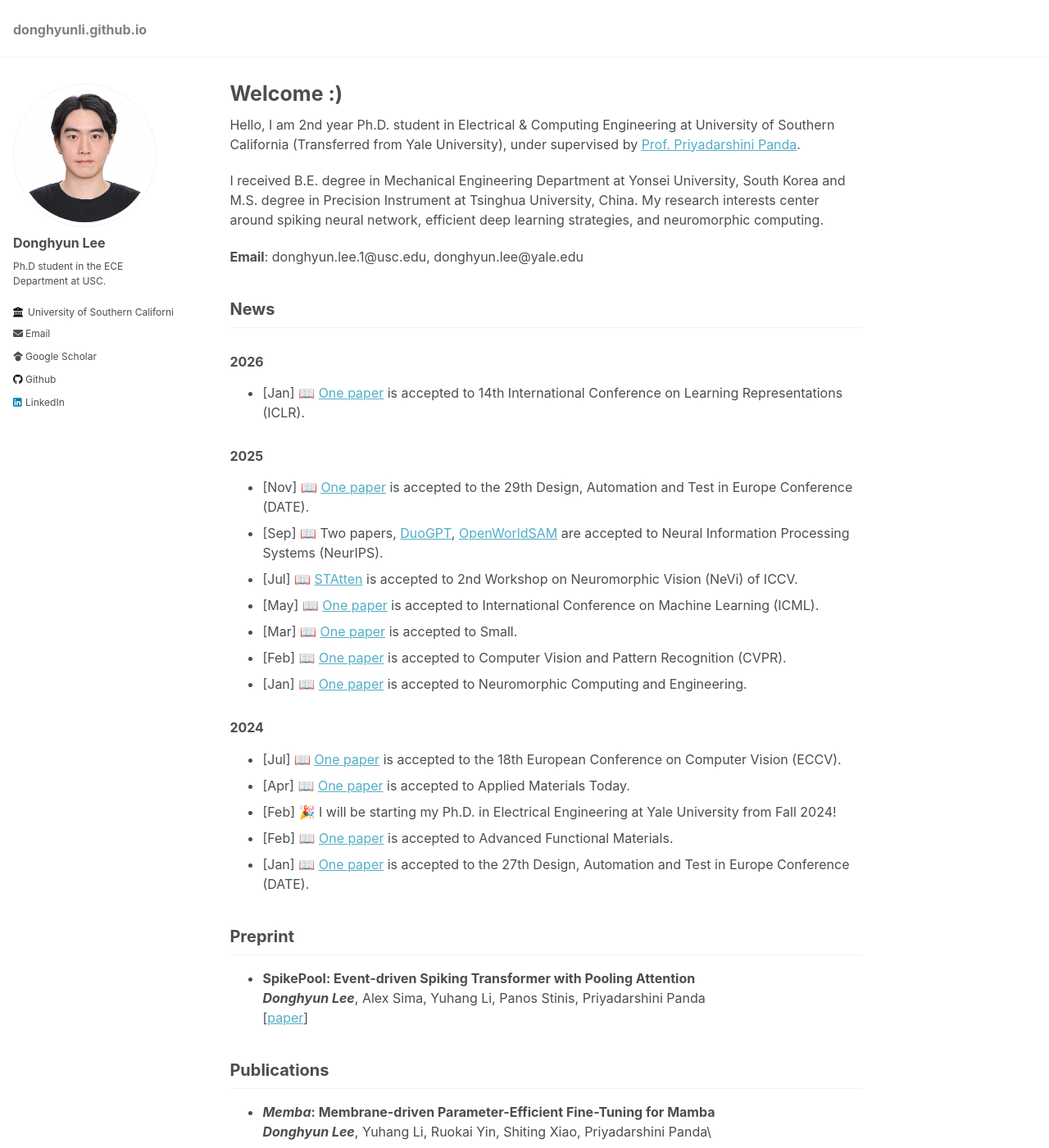
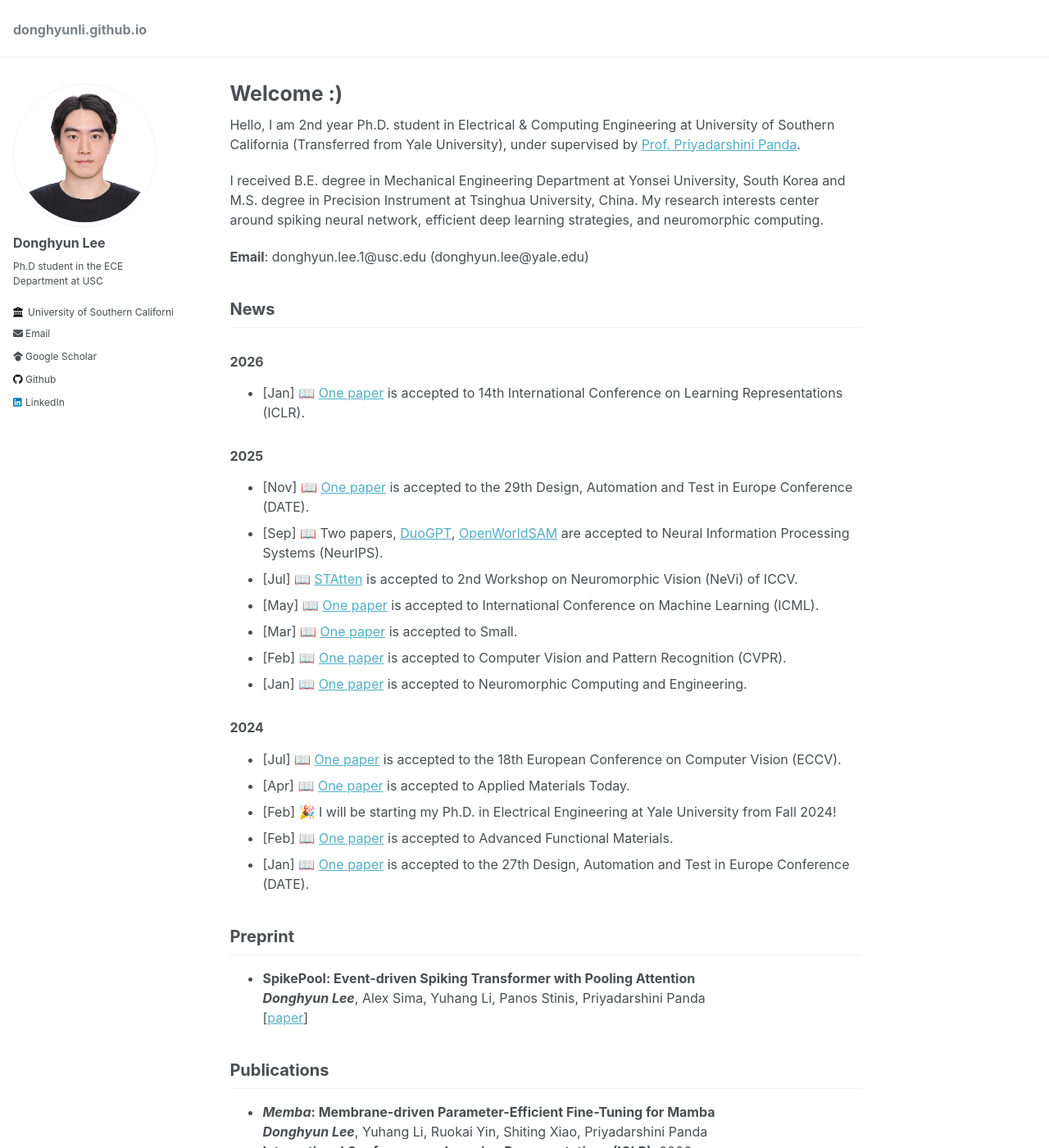
Before and after one commit to donghyunli/donghyunli.github.io, a Jekyll site: the page built from _pages/about.md, in a window 1280 px wide and 1400 px high. Shown: the whole window at 82% size. Built offline with Jekyll 4.4.1, drawn with Linux system fonts in a browser that asks for light colours.

Commit message:
Update Profile

```diff
--- a/_config.yml
+++ b/_config.yml
@@ -24,7 +24,7 @@ author:
   avatar           : "cafe.png"
   name             : "Donghyun Lee"
   pronouns         : # example: "she/her"
-  bio              : "Ph.D student in the ECE Department at USC."
+  bio              : "Ph.D student in the ECE Department at USC"
   location         : # "USA"
   employer         : "University of Southern California"
   uri              : # URL
--- a/_pages/about.md
+++ b/_pages/about.md
@@ -8,13 +8,13 @@ redirect_from:
 ---
 
 
-Hello, I am 2nd year Ph.D. student in Electrical & Computing Engineering at University of Southern California (Transferred from Yale University), under supervised by [Prof. Priyadarshini Panda](https://intelligentcomputinglab.yale.edu/principal-investigator).
+Hello, I am 2nd year Ph.D. student in Electrical & Computing Engineering at University of Southern California (Transferred from Yale University), under supervised by [Prof. Priyadarshini Panda](https://sites.usc.edu/intelligentcomputinglab/).
 
 
 I received B.E. degree in Mechanical Engineering Department at Yonsei University, South Korea and M.S. degree in Precision Instrument at Tsinghua University, China. My research interests center around spiking neural network, efficient deep learning strategies, and neuromorphic computing.
 
 
-**Email**: donghyun.lee.1@usc.edu, donghyun.lee@yale.edu
+**Email**: donghyun.lee.1@usc.edu (donghyun.lee@yale.edu)
 
 [//]: # ([![Hits]&#40;https://hits.sh/donghyunli.github.io.svg?style=plastic&color=23E7E7E7&#41;]&#40;https://hits.sh/donghyunli.github.io/&#41;)
 
@@ -53,7 +53,7 @@ I received B.E. degree in Mechanical Engineering Department at Yonsei University
 ## Publications
 - ***Memba*: Membrane-driven Parameter-Efficient Fine-Tuning for Mamba**\\
 ***Donghyun Lee***, Yuhang Li, Ruokai Yin, Shiting Xiao, Priyadarshini Panda\\
-- **International Conference on Learning Representations (ICLR)**, 2026\\
+**International Conference on Learning Representations (ICLR)**, 2026\\
 [[paper](https://arxiv.org/pdf/2506.18184)] [[code](https://github.com/Intelligent-Computing-Lab-Yale/Memba)]
 
 - **MD-SNN: Membrane Potential-aware Distillation on Quantized Spiking Neural Network**\\
```
